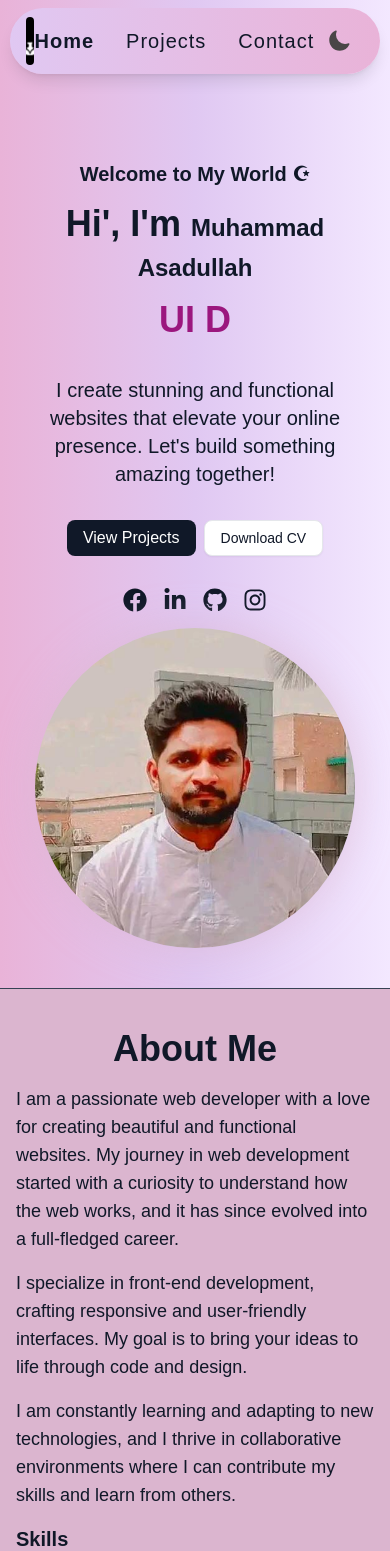
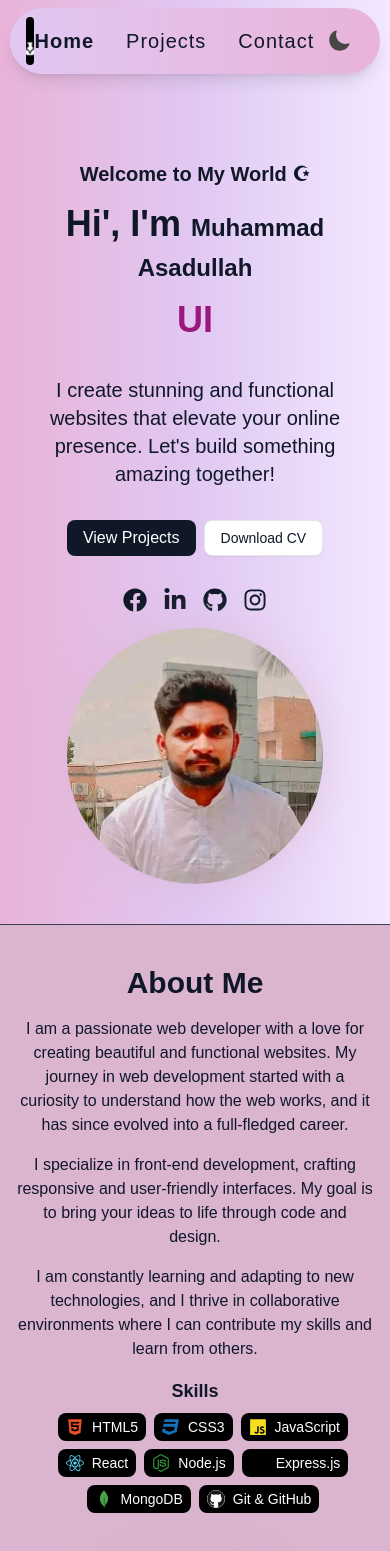
Before and after one commit to Asadullah325/Porfolio, a React (Vite) app in the folder frontend/: page / in a window 390 px wide. Shown: the top 1551 px of the page. Built offline with nearby package versions, Linux system fonts and the light colour scheme; a web font is replaced by a local one.

Commit message:
New UI changes

```diff
--- a/frontend/src/Sections/AboutMe.jsx
+++ b/frontend/src/Sections/AboutMe.jsx
@@ -33,15 +33,14 @@ const AboutMe = () => {
                 opacity-0
             "
         >
-            <div className="container mx-auto flex flex-col-reverse md:flex-row items-center justify-between h-full py-10 px-4 lg:px-16 space-y-4 md:space-y-0 md:space-x-6">
-
+            <div className="container mx-auto flex flex-col-reverse space-y-8 md:space-y-0 md:flex-row items-center justify-between h-full py-10 px-4 lg:px-16">
                 {/* Image Section */}
-                <div className="flex flex-col md:w-1/3 items-center justify-center space-y-4 md:items-start">
+                <div className="flex flex-col items-center justify-center space-y-4 md:items-start w-full md:w-1/3 m-0">
                     <img
                         src={AboutMeImage}
                         alt="About Me"
                         className="
-                            w-80 h-80 rounded-full object-cover
+                            w-64 h-64 md:w-80 md:h-80 rounded-full object-cover
                             shadow-[0_0_40px_rgba(219,181,207,0.6)]
                             dark:shadow-[0_0_40px_rgba(155,23,126,0.7)]
                             hover:shadow-[0_0_60px_rgba(219,181,207,0.8)]
@@ -52,58 +51,58 @@ const AboutMe = () => {
                 </div>
 
                 {/* Text Section */}
-                <div className="flex-1">
-                    <div className="flex flex-col space-y-4">
-                        <h2 className="text-4xl font-bold text-center md:text-left">About Me</h2>
+                <div className="flex flex-col items-center md:items-start space-y-4 w-full md:w-2/3 mb-10 md:mb-0">
+                    <div className="flex flex-col space-y-4 w-full">
+                        <h2 className="text-3xl sm:text-4xl font-bold text-center md:text-left">About Me</h2>
 
-                        <p className="text-lg">
+                        <p className="text-base sm:text-lg text-center md:text-left">
                             I am a passionate web developer with a love for creating beautiful and functional websites.
                             My journey in web development started with a curiosity to understand how the web works,
                             and it has since evolved into a full-fledged career.
                         </p>
 
-                        <p className="text-lg">
+                        <p className="text-base sm:text-lg text-center md:text-left">
                             I specialize in front-end development, crafting responsive and user-friendly interfaces.
                             My goal is to bring your ideas to life through code and design.
                         </p>
 
-                        <p className="text-lg">
+                        <p className="text-base sm:text-lg text-center md:text-left">
                             I am constantly learning and adapting to new technologies, and I thrive in collaborative environments where I can contribute my skills and learn from others.
                         </p>
 
                         <div className="flex flex-col space-y-2">
-                            <h3 className="text-xl font-semibold mb-4">Skills</h3>
-                            <ul className="list-disc flex flex-wrap gap-4 ml-4">
-                                <li className="flex items-center bg-black dark:bg-[#3e013a] text-white px-3 py-1 rounded-md">
-                                    <FaHtml5 className="text-[#E34F26] mr-2 text-xl" />
+                            <h3 className="text-lg sm:text-xl font-semibold mb-2 sm:mb-4 text-center md:text-left">Skills</h3>
+                            <ul className="list-disc flex flex-wrap gap-2 sm:gap-4 ml-4 justify-center md:justify-start">
+                                <li className="flex items-center bg-black dark:bg-[#3e013a] text-white px-2 sm:px-3 py-1 rounded-md text-sm sm:text-base">
+                                    <FaHtml5 className="text-[#E34F26] mr-2 text-lg sm:text-xl" />
                                     HTML5
                                 </li>
-                                <li className="flex items-center bg-black dark:bg-[#3e013a] text-white px-3 py-1 rounded-md">
-                                    <FaCss3 className="text-[#1572B6] mr-2 text-xl" />
+                                <li className="flex items-center bg-black dark:bg-[#3e013a] text-white px-2 sm:px-3 py-1 rounded-md text-sm sm:text-base">
+                                    <FaCss3 className="text-[#1572B6] mr-2 text-lg sm:text-xl" />
                                     CSS3
                                 </li>
-                                <li className="flex items-center bg-black dark:bg-[#3e013a] text-white px-3 py-1 rounded-md">
-                                    <FaJs className="text-[#F7DF1E] mr-2 text-xl" />
+                                <li className="flex items-center bg-black dark:bg-[#3e013a] text-white px-2 sm:px-3 py-1 rounded-md text-sm sm:text-base">
+                                    <FaJs className="text-[#F7DF1E] mr-2 text-lg sm:text-xl" />
                                     JavaScript
                                 </li>
-                                <li className="flex items-center bg-black dark:bg-[#3e013a] text-white px-3 py-1 rounded-md">
-                                    <FaReact className="text-[#61DAFB] mr-2 text-xl" />
+                                <li className="flex items-center bg-black dark:bg-[#3e013a] text-white px-2 sm:px-3 py-1 rounded-md text-sm sm:text-base">
+                                    <FaReact className="text-[#61DAFB] mr-2 text-lg sm:text-xl" />
                                     React
                                 </li>
-                                <li className="flex items-center bg-black dark:bg-[#3e013a] text-white px-3 py-1 rounded-md">
-                                    <FaNodeJs className="text-[#339933] mr-2 text-xl" />
+                                <li className="flex items-center bg-black dark:bg-[#3e013a] text-white px-2 sm:px-3 py-1 rounded-md text-sm sm:text-base">
+                                    <FaNodeJs className="text-[#339933] mr-2 text-lg sm:text-xl" />
                                     Node.js
                                 </li>
-                                <li className="flex items-center bg-black dark:bg-[#3e013a] text-white px-3 py-1 rounded-md">
-                                    <SiExpress className="text-[#000000] mr-2 text-xl" />
+                                <li className="flex items-center bg-black dark:bg-[#3e013a] text-white px-2 sm:px-3 py-1 rounded-md text-sm sm:text-base">
+                                    <SiExpress className="text-[#000000] mr-2 text-lg sm:text-xl" />
                                     Express.js
                                 </li>
-                                <li className="flex items-center bg-black dark:bg-[#3e013a] text-white px-3 py-1 rounded-md">
-                                    <SiMongodb className="text-[#47A248] mr-2 text-xl" />
+                                <li className="flex items-center bg-black dark:bg-[#3e013a] text-white px-2 sm:px-3 py-1 rounded-md text-sm sm:text-base">
+                                    <SiMongodb className="text-[#47A248] mr-2 text-lg sm:text-xl" />
                                     MongoDB
                                 </li>
-                                <li className="flex items-center bg-black dark:bg-[#3e013a] text-white px-3 py-1 rounded-md">
-                                    <FaGithub className="text-[#181717] bg-white rounded-full mr-2 text-xl" />
+                                <li className="flex items-center bg-black dark:bg-[#3e013a] text-white px-2 sm:px-3 py-1 rounded-md text-sm sm:text-base">
+                                    <FaGithub className="text-[#181717] bg-white rounded-full mr-2 text-lg sm:text-xl" />
                                     Git & GitHub
                                 </li>
                             </ul>
--- a/frontend/src/Sections/HeroSection.jsx
+++ b/frontend/src/Sections/HeroSection.jsx
@@ -45,7 +45,7 @@ const HeroSection = () => {
                             src={HeroImage}
                             alt="Hero"
                             className="
-                                w-80 h-80 rounded-full object-cover
+                                w-64 h-64 sm:w-80 sm:h-80 rounded-full object-cover
                                 shadow-[0_0_40px_rgba(219,181,207,0.6)]
                                 dark:shadow-[0_0_40px_rgba(155,23,126,0.7)]
                                 hover:shadow-[0_0_60px_rgba(219,181,207,0.8)]
```
